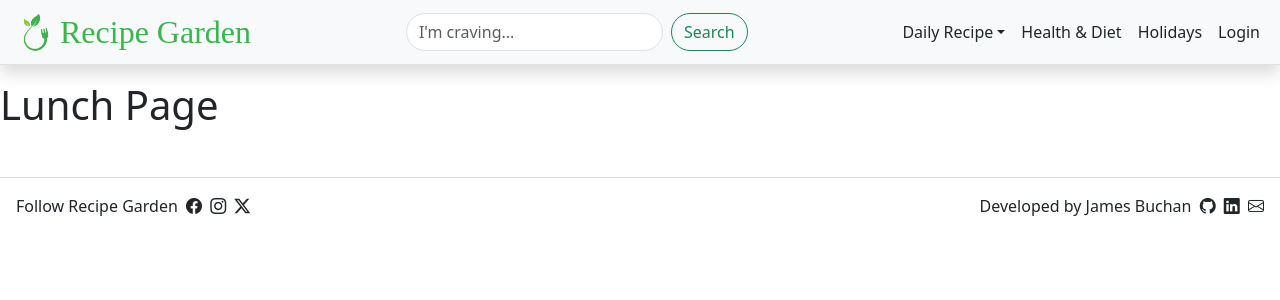
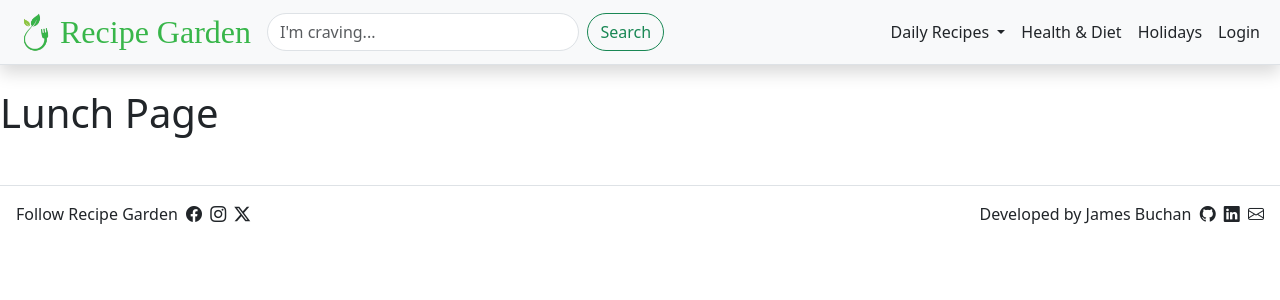
Before and after one commit to JamesB62/RecipeGarden, a Django app: page /lunch/ in a window 1280 px wide. Shown: the top 300 px of the page. Run offline with Django 5.2, Linux system fonts and the light colour scheme; some libraries are stand-ins or nearby versions; some web fonts are replaced.

Commit message:
Updated navbar styling

```diff
--- a/recipeproject/recipeapp/static/styles.css
+++ b/recipeproject/recipeapp/static/styles.css
@@ -1,54 +1,47 @@
-#gradientDivider {
+.gradient-divider {
     height: 1px;
     border: none;
     background: radial-gradient(circle, rgb(40, 40, 43) 0%, rgba(40, 40, 43, 0) 98%);
 }
 
-#fancy-title {
+.fancy-title {
     font-family: "Google Sans";
     font-size: 2rem;
     color: rgb(56, 182, 74);
     text-decoration: none;
 }
 
-#fancy-title:hover {
+.fancy-title:hover {
     color: rgb(25, 135, 84)
 }
 
-#fancy-subtitle {
+.fancy-subtitle {
     font-family: "Google Sans";
+}
+
+.search-form {
+    max-width: 429px;
+    width: 100%;
 }
 
 nav a.nav-link:hover {
     color: rgb(25, 135, 84) !important;
 }
 
-
-/* TBC */
-
 .nav-item.dropdown:hover .dropdown-menu {
     display: block;
+    max-width: 160px;
+    width: 100%;
 }
 
-
-
-
-
-
-
-@media (max-width: 575px) {
+@media (max-width: 1199px) {
     .navbar-collapse {
+        padding-top: 16px;
         padding-left: 16px;
         padding-right: 16px;
     }
 
-    /* .navbar-nav .dropdown-menu {
-        position: absolute;
-        width: auto;
-        min-width: 180px;
+    .navbar-collapse form {
+        padding-bottom: 8px;
     }
-
-    .navbar-nav .dropdown {
-        position: relative;
-    } */
 }
--- a/recipeproject/recipeapp/templates/base.html
+++ b/recipeproject/recipeapp/templates/base.html
@@ -20,42 +20,53 @@
     <body>
 
         <!-- Navigation Bar -->
-    <nav class="navbar navbar-light bg-light navbar-expand-sm border-bottom shadow sticky-top">
+        <nav class="navbar navbar-light bg-light navbar-expand-xl border-bottom shadow sticky-top">
             <div class="container-fluid">
+
                 <!-- Mobile Toggle -->
-            <div class="d-flex gap-2">
-                <button class="navbar-toggler" type="button" data-bs-toggle="collapse" data-bs-target="#mainNavbar"
-                    aria-controls="mainNavbar" aria-expanded="false" aria-label="Toggle navigation">
+                <div class="d-flex d-xl-none align-items-center gap-1">
+                    <button class="navbar-toggler" type="button"
+                        data-bs-toggle="collapse"
+                        data-bs-target="#mainNavbar"
+                        aria-controls="mainNavbar"
+                        aria-expanded="false"
+                        aria-label="Toggle navigation">
                         <i class="bi bi-list"></i>
                     </button>
-                <div class="d-flex d-sm-none align-items-center">
-                    <img src="{% static 'logo-small.png' %}" alt="logo" style="height: 48px;">
-                    <a id="fancy-title" class="fs-2 p-0" href="/">
+                    <a class="d-flex align-items-center fancy-title" href="#">
+                        <img src="{% static 'logo-small.png' %}" alt="recipe-garden-logo" style="height: 48px;">
                         Recipe Garden
                     </a>
                 </div>
-            </div>
 
-            <!-- NAVIGATION BAR -->
-            <div class="navbar-collapse collapse" id="mainNavbar">
-                <!-- LEFT-ALIGNED CONTENT -->
-                <ul class="navbar-nav me-auto">
-                    <li class="nav-item d-flex align-items-center">
-                        <img src="{% static '/logo-small.png' %}" alt="logo" style="height: 48px;" class="d-none d-sm-flex">
-                        <a id="fancy-title" class="fs-2 p-0 d-none d-sm-flex" href="/">Recipe Garden</a>
+                <!-- Expanded Navigation Bar -->
+                <div class="collapse navbar-collapse" id="mainNavbar">
+
+                    <!-- Left Aligned Links -->
+                    <ul class="navbar-nav">
+                        <li class="nav-item d-none d-xl-flex">
+                            <a class="d-flex align-items-center fancy-title" href="#">
+                                <img src="{% static 'logo-small.png' %}" alt="recipe-garden-logo" style="height: 48px;">
+                                Recipe Garden
+                            </a>
                         </li>
                     </ul>
+
+                    <!-- Center Search Bar? -->
                     <!-- Search Bar -->
-                <form class="d-flex ps-2" role="search">
-                    <input class="form-control me-2 rounded-pill" type="search" placeholder="I'm craving..."
-                        aria-label="Search" />
-                    <button class="btn btn-outline-success rounded-pill" type="submit">Search</button>
+                    <form class="d-flex search-form px-3" role="search">
+                        <input class="form-control me-2 rounded-pill" type="search" placeholder="I'm craving..." aria-label="Search"/>
+                        <button class="btn btn-outline-success rounded-pill" type="submit">
+                            Search
+                        </button>
                     </form>
-                <!-- RIGHT-ALIGNED LINKS -->
+
+                    <!-- Right Aligned Links -->
                     <ul class="navbar-nav ms-auto">
                         <li class="nav-item dropdown">
-                        <a class="nav-link text-dark dropdown-toggle" href="/" id="recipesDropdown" role="button">Daily
-                            Recipe</a>
+                            <a class="nav-link text-dark dropdown-toggle" href="#" id="recipesDropdown" role="button">
+                                Daily Recipes
+                            </a>
                             <ul class="dropdown-menu dropdown-menu-end text-center">
                                 <li><a class="dropdown-item" href="/breakfast">Breakfast</a></li>
                                 <li><a class="dropdown-item" href="/lunch">Lunch</a></li>
@@ -72,39 +83,19 @@
                             <a class="nav-link text-dark" href="/">Login</a>
                         </li>
                     </ul>
-
                 </div>
             </div>
         </nav>
 
-
-
-
-
-
-
-
-
-
-
-
-
-
-
-
-
-
-
-
-
         <!-- Page Content -->
-        <div class="mt-3 mb-5">
+        <div class="mt-4 mb-5">
             {% block content %}
             {% endblock %}
         </div>
 
         <!-- Footer -->
         <footer class="d-flex flex-column flex-sm-row justify-content-between align-items-center border-top p-3 gap-2">
+
             <!-- Left Aligned Elements -->
             <div class="text-center text-sm-start">
                 Follow Recipe Garden
@@ -118,6 +109,7 @@
                     <i class="bi bi-twitter-x text-dark ps-1"></i>
                 </a>
             </div>
+
             <!-- Right Aligned Elements -->
             <div class="text-center text-sm-end">
                 Developed by James Buchan
```
Also changed, not shown: recipeproject/recipeapp/templates/home.html (+13 -9 lines). Lines whose indentation alone changed are shown as unchanged.
